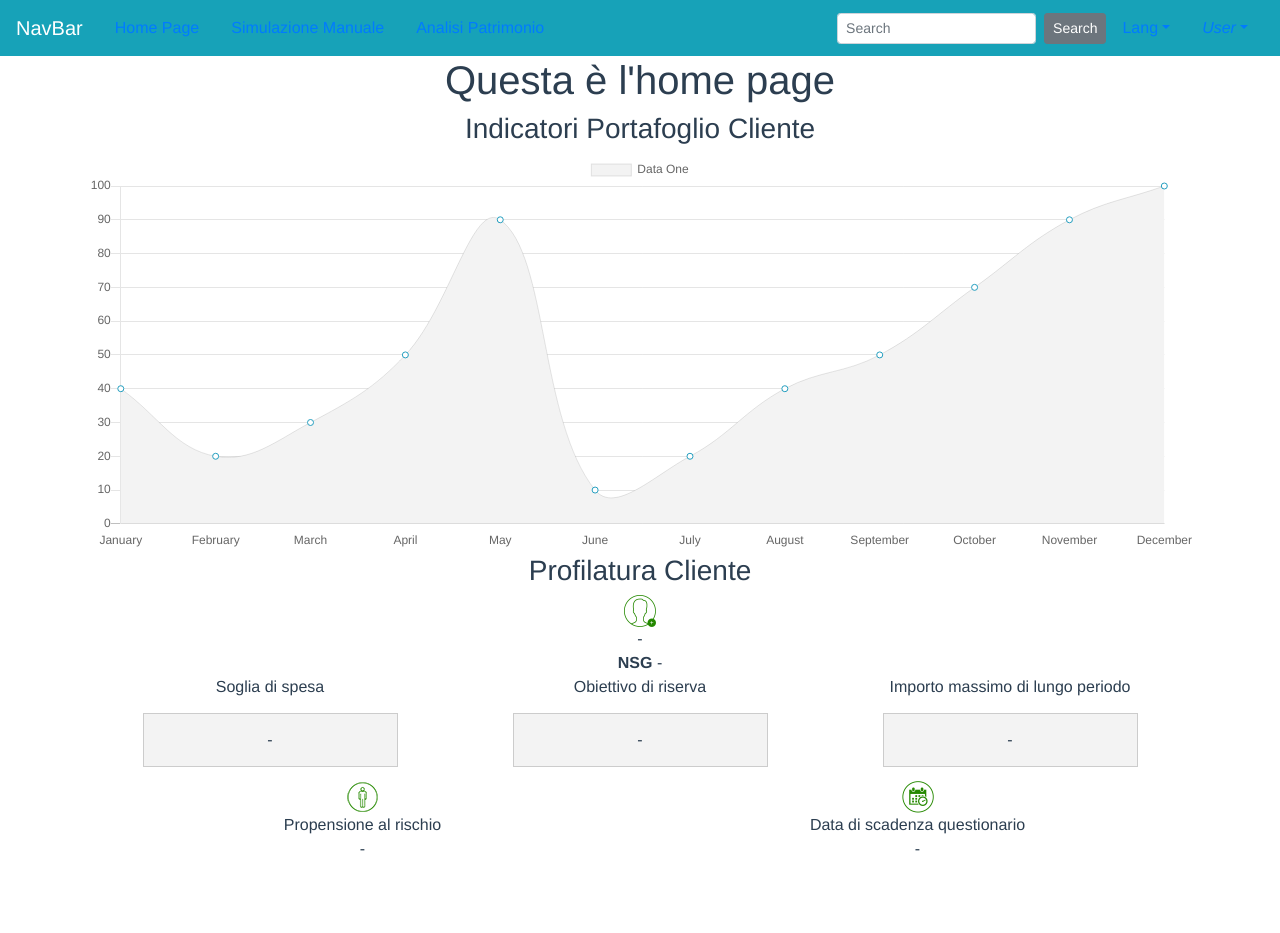
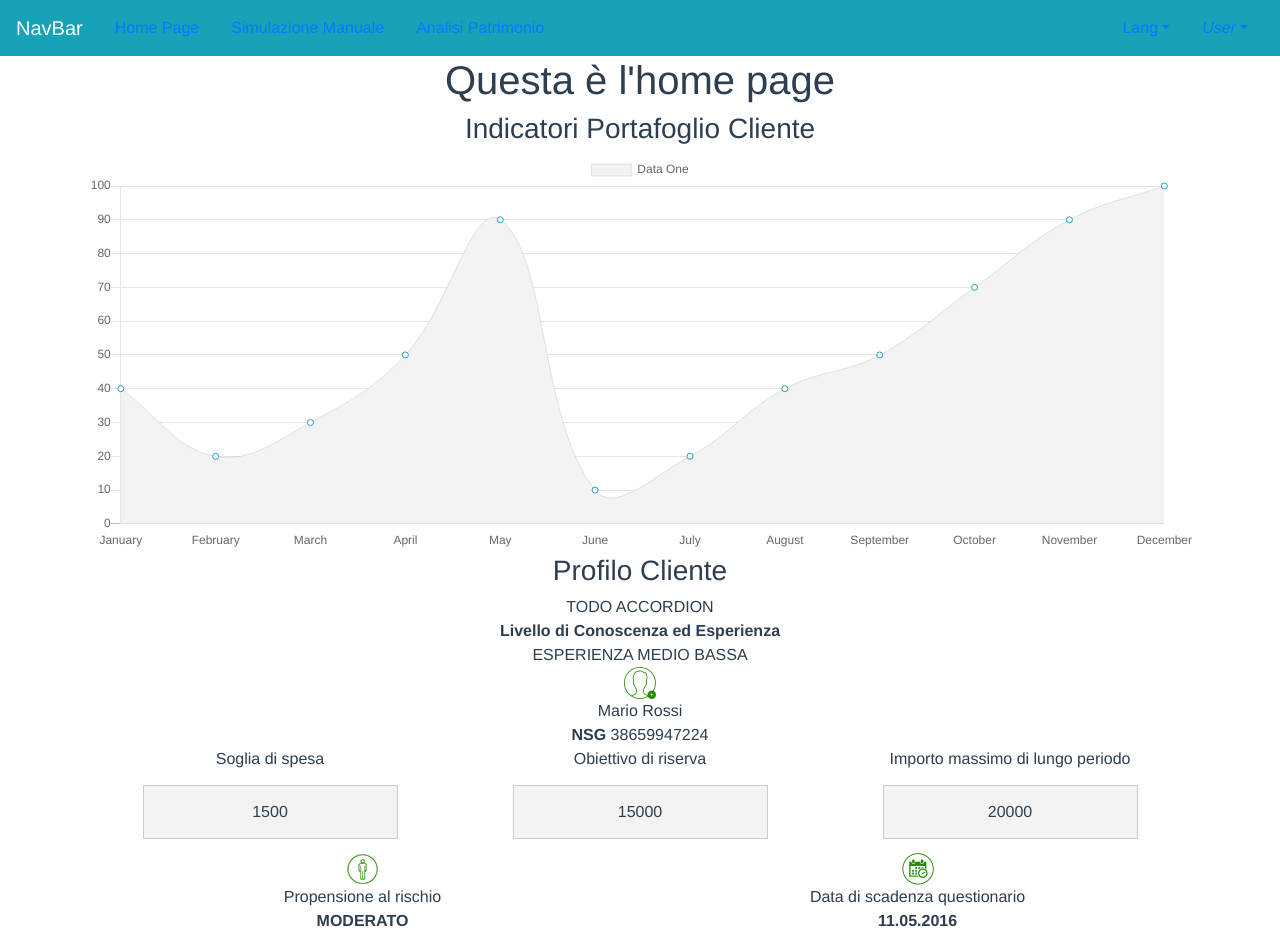
Before and after one commit to Zanobos/vue-showcase, a Vue app: page /simulazionemanuale#/homepage in a window 1280 px wide. Before the commit the page ends 861 px from the top, so only its background shows below. Built offline with nearby package versions, Linux system fonts and the light colour scheme.

Commit message:
avanzamento hp

```diff
--- a/src/components/Navbar.vue
+++ b/src/components/Navbar.vue
@@ -14,11 +14,6 @@
 
                 <!-- Right aligned nav items -->
                 <b-nav is-nav-bar class="ml-auto">
-
-                    <b-nav-form>
-                        <b-form-input size="sm" class="mr-sm-2" type="text" placeholder="Search" />
-                        <b-button size="sm" class="my-2 my-sm-0" type="submit">Search</b-button>
-                    </b-nav-form>
 
                     <b-nav-item-dropdown text="Lang" right>
                         <b-dropdown-item href="#">EN</b-dropdown-item>
--- a/src/components/ProfilaturaCliente.vue
+++ b/src/components/ProfilaturaCliente.vue
@@ -1,38 +1,53 @@
 <template>
   <div id="profilatura-cliente">
-    <h3>Profilatura Cliente</h3>
     <b-container fluid>
       <b-row>
         <b-col>
+          <h3>Profilo Cliente</h3>
+        </b-col>
+      </b-row>
+      <b-row>
+        <b-col>
+          TODO ACCORDION
+        </b-col>
+      </b-row>
+      <b-row>
+        <b-col>
+          <div><strong>Livello di Conoscenza ed Esperienza</strong></div>
+          <div>{{cliente.livelloEsperienza}}</div>
+        </b-col>
+      </b-row>
+      <b-row>
+        <b-col>
           <img src="../assets/dett_customer.png"/>
-          <div>{{anagrafica}}</div>
-          <div><b>NSG</b> {{nsg}}</div>
+          <div>{{cliente.anagrafica}}</div>
+          <div><strong>NSG</strong> {{cliente.nsg}}</div>
         </b-col>
       </b-row>
       <b-row>
         <b-col>
           <div>Soglia di spesa</div>
-          <div class="box">{{spesa}}</div>
+          <div class="box">{{cliente.spesa | currency }}</div>
         </b-col>
         <b-col>
           <div>Obiettivo di riserva</div>
-          <div class="box">{{riserva}}</div>
+          <div class="box">{{cliente.riserva | currency }}</div>
         </b-col>
         <b-col>
           <div>Importo massimo di lungo periodo</div>
-          <div class="box">{{lungoPeriodo}}</div>
+          <div class="box">{{cliente.lungoPeriodo | currency }}</div>
         </b-col>
       </b-row>
       <b-row>
         <b-col>
           <img src="../assets/man_body_circle.png"/>
           <div>Propensione al rischio</div>
-          <div>{{rischio}}</div>
+          <div><strong>{{cliente.rischio.toUpperCase()}}</strong></div>
         </b-col>
         <b-col>
           <img src="../assets/calendar.png"/>
           <div>Data di scadenza questionario</div>
-          <div>{{dataScadenza}}</div>
+          <div><strong>{{cliente.dataScadenza}}</strong></div>
         </b-col>
       </b-row>
     </b-container>
@@ -42,17 +57,8 @@
 <script>
 export default {
   name: 'ProfilaturaCliente',
-  data() {
-    return {
-      anagrafica: "-",
-      nsg: "-",
-      spesa: "-",
-      riserva: "-",
-      lungoPeriodo: "-",
-      rischio: "-",
-      dataScadenza: "-"
-    }
-  }
+  props: ['cliente']
+
 }
 </script>
 
--- a/src/components/pages/HomePage.vue
+++ b/src/components/pages/HomePage.vue
@@ -2,13 +2,24 @@
     <div>
         <h1>{{ msg }}</h1>
         <indicatori-portafoglio/>
-    <profilatura-cliente/>
+        <profilatura-cliente :cliente="cliente"/>
     </div>
 </template>
 
 <script>
 import IndicatoriPortafoglio from "@/components/IndicatoriPortafoglio.vue";
 import ProfilaturaCliente from "@/components/ProfilaturaCliente.vue";
+
+const cliente= {
+    anagrafica: "Mario Rossi",
+    nsg: "38659947224",
+    livelloEsperienza: 'ESPERIENZA MEDIO BASSA',
+    spesa: 1500,
+    riserva: 15000,
+    lungoPeriodo: 20000,
+    rischio: 'moderato',
+    dataScadenza: '11.05.2016'
+};
 
 export default {
     name: 'HomePage',
@@ -18,7 +29,8 @@ export default {
     },
     data () {
         return {
-      msg: 'Questa è l\'home page'
+            msg: 'Questa è l\'home page',
+            cliente: cliente
         }
     }
 }
--- a/src/main.js
+++ b/src/main.js
@@ -8,6 +8,8 @@ import router from './router'
 import 'bootstrap-vue/dist/bootstrap-vue.css'
 import 'bootstrap/dist/css/bootstrap.css'
 
+import currency from '@/components/filters/currency.js'
+
 Vue.config.productionTip = false
 Vue.use(BootstrapVue)
 
@@ -16,5 +18,7 @@ new Vue({
   el: '#app',
   router,
   template: '<App/>',
-  components: { App }
+  components: { App },
 })
+
+Vue.filter('currency', currency);
```
Lines whose indentation alone changed are shown as unchanged.
